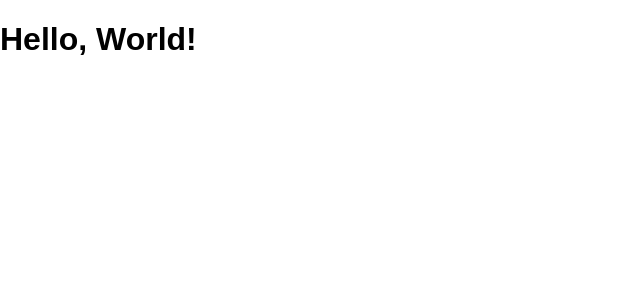
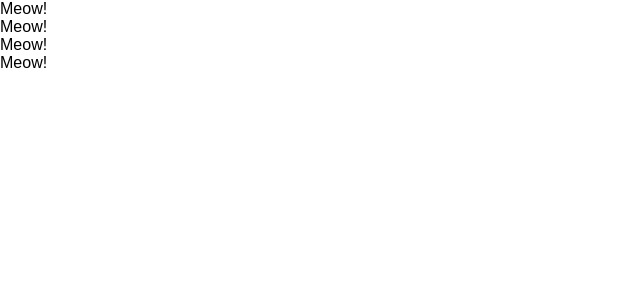
Before and after one commit to kyamanishi/udemy-react-redux-crud-application, a React (Create React App) app: page / in a window 1280 px wide. Shown: the top 300 px of the page, without its empty margins (0-640 px from the left). Built offline with nearby package versions, Linux system fonts and the light colour scheme.

Commit message:
create class component and functional component

```diff
--- a/src/App.js
+++ b/src/App.js
@@ -1,9 +1,24 @@
-import React, { Component } from 'react';
+import React from 'react';
 
-class App extends Component {
-  render() {
-    return <div><h1>Hello, World!</h1></div>;
-  }
+// class App extends Component {
+//   render() {
+//     return <h1>Hello, World!</h1>;
+//   }
+// }
+
+const App = () => {
+  return (
+    <div>
+      <Cat />
+      <Cat />
+      <Cat />
+      <Cat />
+    </div>
+  )
+}
+
+const Cat = () => {
+  return <div>Meow!</div>
 }
 
 export default App;
```
